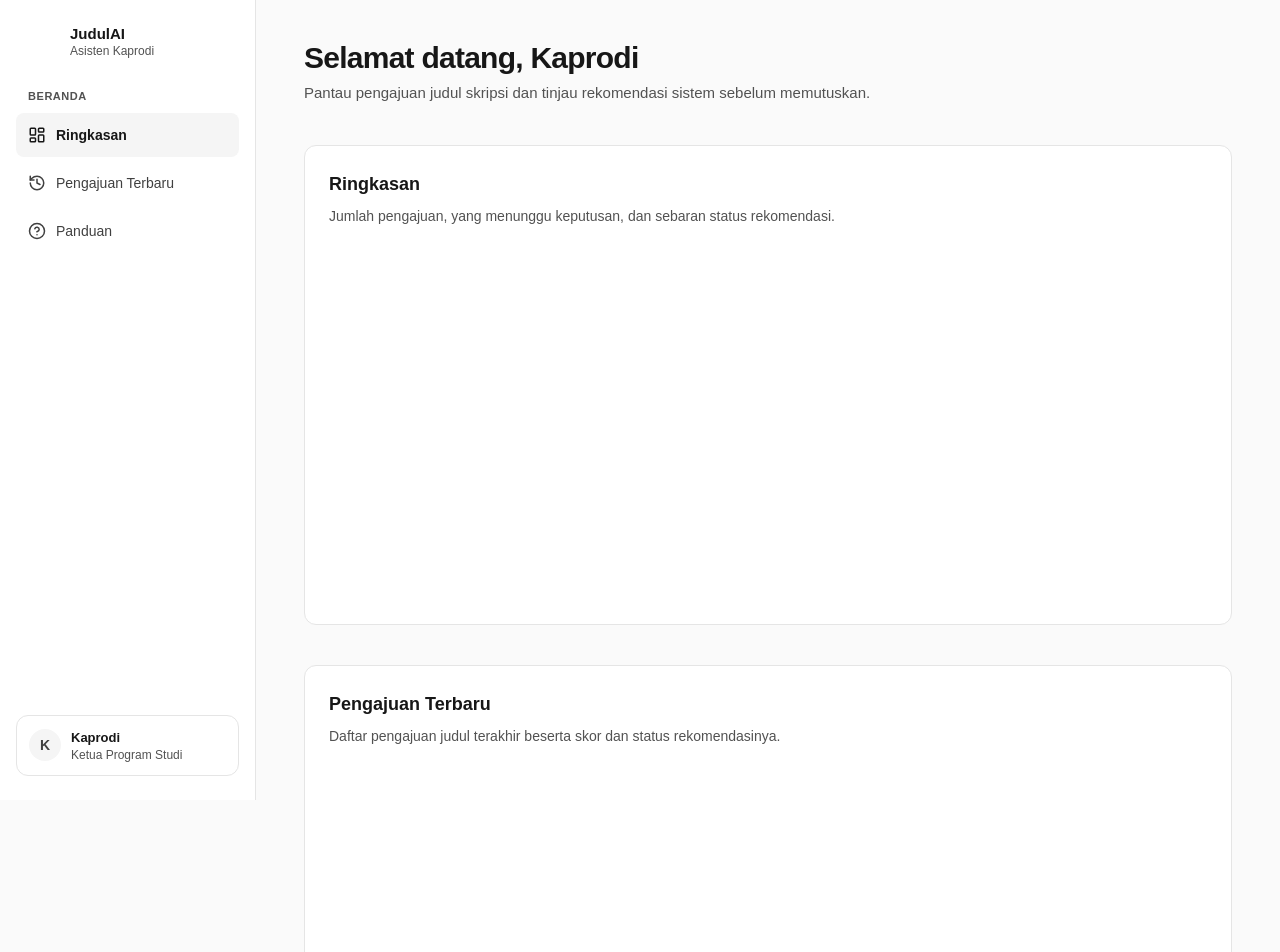
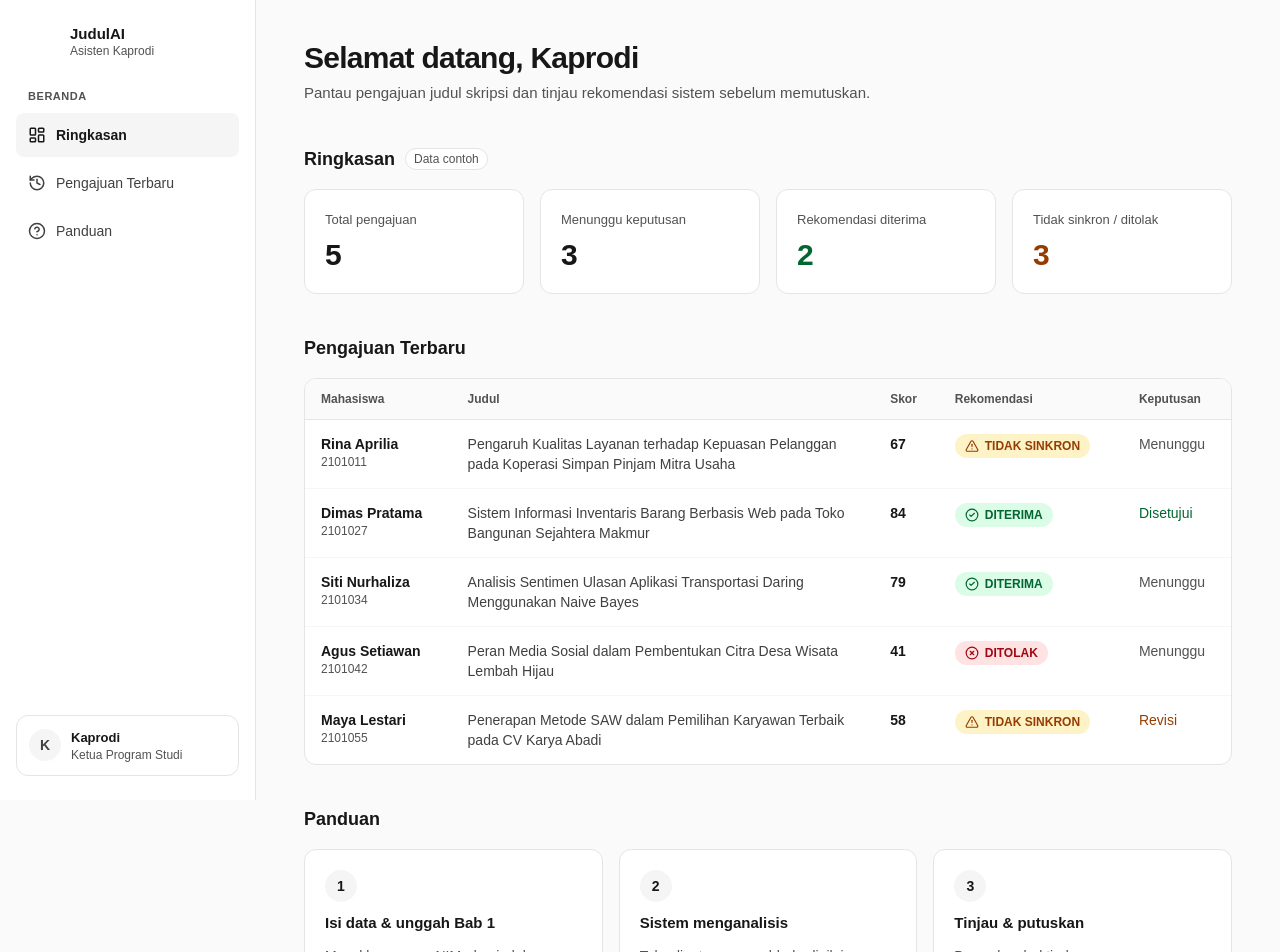
Before and after one commit to gyenisasyofiaa/skripsilens, a Next.js app: page / in a window 1280 px wide. Shown: the top 952 px of the page. Built offline with nearby package versions, Linux system fonts and the light colour scheme.

Commit message:
feat: build home page with summary cards, submission list, and guide

```diff
--- a/src/app/(dashboard)/page.tsx
+++ b/src/app/(dashboard)/page.tsx
@@ -1,28 +1,108 @@
 import type { Metadata } from "next";
+import StatusBadge from "@/components/analisis/StatusBadge";
+import type { RingkasanPengajuan, StatusKeputusan } from "@/types/analisis";
 
 export const metadata: Metadata = {
   title: "Beranda",
 };
 
-const SECTIONS = [
+// Data contoh dari dataset sampel. Diganti data database pada tahap berikutnya.
+const PENGAJUAN_CONTOH: RingkasanPengajuan[] = [
   {
-    id: "ringkasan",
-    title: "Ringkasan",
-    description: "Jumlah pengajuan, yang menunggu keputusan, dan sebaran status rekomendasi.",
+    id: "contoh-1",
+    namaMahasiswa: "Rina Aprilia",
+    nim: "2101011",
+    judul: "Pengaruh Kualitas Layanan terhadap Kepuasan Pelanggan pada Koperasi Simpan Pinjam Mitra Usaha",
+    skorTotal: 67,
+    rekomendasi: "TIDAK_SINKRON",
+    keputusan: "MENUNGGU",
   },
   {
-    id: "terbaru",
-    title: "Pengajuan Terbaru",
-    description: "Daftar pengajuan judul terakhir beserta skor dan status rekomendasinya.",
+    id: "contoh-2",
+    namaMahasiswa: "Dimas Pratama",
+    nim: "2101027",
+    judul: "Sistem Informasi Inventaris Barang Berbasis Web pada Toko Bangunan Sejahtera Makmur",
+    skorTotal: 84,
+    rekomendasi: "DITERIMA",
+    keputusan: "DISETUJUI",
   },
   {
-    id: "panduan",
-    title: "Panduan",
-    description: "Tiga langkah menilai judul: unggah Bab 1, tunggu hasil analisis, lalu putuskan.",
+    id: "contoh-3",
+    namaMahasiswa: "Siti Nurhaliza",
+    nim: "2101034",
+    judul: "Analisis Sentimen Ulasan Aplikasi Transportasi Daring Menggunakan Naive Bayes",
+    skorTotal: 79,
+    rekomendasi: "DITERIMA",
+    keputusan: "MENUNGGU",
+  },
+  {
+    id: "contoh-4",
+    namaMahasiswa: "Agus Setiawan",
+    nim: "2101042",
+    judul: "Peran Media Sosial dalam Pembentukan Citra Desa Wisata Lembah Hijau",
+    skorTotal: 41,
+    rekomendasi: "DITOLAK",
+    keputusan: "MENUNGGU",
+  },
+  {
+    id: "contoh-5",
+    namaMahasiswa: "Maya Lestari",
+    nim: "2101055",
+    judul: "Penerapan Metode SAW dalam Pemilihan Karyawan Terbaik pada CV Karya Abadi",
+    skorTotal: 58,
+    rekomendasi: "TIDAK_SINKRON",
+    keputusan: "REVISI",
   },
 ];
 
+const KEPUTUSAN_STYLE: Record<StatusKeputusan, { label: string; className: string }> = {
+  MENUNGGU: { label: "Menunggu", className: "text-neutral-600" },
+  DISETUJUI: { label: "Disetujui", className: "font-medium text-green-800" },
+  REVISI: { label: "Revisi", className: "font-medium text-amber-800" },
+  DITOLAK: { label: "Ditolak", className: "font-medium text-red-800" },
+};
+
+const LANGKAH_PANDUAN = [
+  {
+    judul: "Isi data & unggah Bab 1",
+    deskripsi: "Masukkan nama, NIM, dan judul yang diajukan, lalu unggah Bab 1 dalam format PDF atau DOCX.",
+  },
+  {
+    judul: "Sistem menganalisis",
+    deskripsi: "Teks dipotong per subbab, dinilai per kriteria, dan setiap kutipan bukti dicocokkan ulang dengan isi dokumen.",
+  },
+  {
+    judul: "Tinjau & putuskan",
+    deskripsi: "Baca skor, bukti, dan saran. Rekomendasi hanya alat bantu; keputusan resmi tetap Anda tetapkan dengan satu klik.",
+  },
+];
+
+const KOLOM_TABEL = ["Mahasiswa", "Judul", "Skor", "Rekomendasi", "Keputusan"];
+
 export default function BerandaPage() {
+  const ringkasan = [
+    {
+      label: "Total pengajuan",
+      nilai: PENGAJUAN_CONTOH.length,
+      className: "text-neutral-900",
+    },
+    {
+      label: "Menunggu keputusan",
+      nilai: PENGAJUAN_CONTOH.filter((p) => p.keputusan === "MENUNGGU").length,
+      className: "text-neutral-900",
+    },
+    {
+      label: "Rekomendasi diterima",
+      nilai: PENGAJUAN_CONTOH.filter((p) => p.rekomendasi === "DITERIMA").length,
+      className: "text-green-800",
+    },
+    {
+      label: "Tidak sinkron / ditolak",
+      nilai: PENGAJUAN_CONTOH.filter((p) => p.rekomendasi !== "DITERIMA").length,
+      className: "text-amber-800",
+    },
+  ];
+
   return (
     <div className="flex flex-col gap-10">
       <header className="flex flex-col gap-1.5">
@@ -34,19 +114,116 @@ export default function BerandaPage() {
         </p>
       </header>
 
-      {SECTIONS.map((section) => (
-        <section
-          key={section.id}
-          id={section.id}
-          aria-labelledby={`${section.id}-title`}
-          className="flex min-h-[60vh] flex-col gap-2 rounded-xl border border-neutral-200 bg-white p-6"
-        >
-          <h2 id={`${section.id}-title`} className="text-lg font-semibold text-neutral-900">
-            {section.title}
+      <section id="ringkasan" aria-labelledby="ringkasan-title" className="flex flex-col gap-4">
+        <div className="flex items-center gap-2.5">
+          <h2 id="ringkasan-title" className="text-lg font-semibold text-neutral-900">
+            Ringkasan
           </h2>
-          <p className="text-sm text-neutral-600">{section.description}</p>
-        </section>
-      ))}
+          <span className="rounded-full border border-neutral-200 bg-white px-2 py-0.5 text-xs text-neutral-600">
+            Data contoh
+          </span>
+        </div>
+        <div className="grid grid-cols-2 gap-3 sm:gap-4 lg:grid-cols-4">
+          {ringkasan.map((item) => (
+            <div
+              key={item.label}
+              className="flex flex-col gap-2 rounded-xl border border-neutral-200 bg-white p-4 sm:p-5"
+            >
+              <span className="text-[13px] text-neutral-600">{item.label}</span>
+              <span className={`text-2xl font-bold sm:text-3xl ${item.className}`}>{item.nilai}</span>
+            </div>
+          ))}
+        </div>
+      </section>
+
+      <section id="terbaru" aria-labelledby="terbaru-title" className="flex flex-col gap-4">
+        <h2 id="terbaru-title" className="text-lg font-semibold text-neutral-900">
+          Pengajuan Terbaru
+        </h2>
+
+        <ul className="flex flex-col gap-3 md:hidden">
+          {PENGAJUAN_CONTOH.map((p) => (
+            <li
+              key={p.id}
+              className="flex flex-col gap-2.5 rounded-xl border border-neutral-200 bg-white p-4"
+            >
+              <div className="flex items-start justify-between gap-3">
+                <div>
+                  <p className="text-sm font-semibold text-neutral-900">{p.namaMahasiswa}</p>
+                  <p className="text-xs text-neutral-600">{p.nim}</p>
+                </div>
+                <span className="text-sm font-bold text-neutral-900">
+                  {p.skorTotal}
+                  <span className="font-normal text-neutral-600">/100</span>
+                </span>
+              </div>
+              <p className="text-[13px] leading-relaxed text-neutral-700">{p.judul}</p>
+              <div className="flex flex-wrap items-center justify-between gap-2">
+                <StatusBadge status={p.rekomendasi} />
+                <span className={`text-xs ${KEPUTUSAN_STYLE[p.keputusan].className}`}>
+                  Keputusan: {KEPUTUSAN_STYLE[p.keputusan].label}
+                </span>
+              </div>
+            </li>
+          ))}
+        </ul>
+
+        <div className="hidden overflow-x-auto rounded-xl border border-neutral-200 bg-white md:block">
+          <table className="w-full min-w-[720px] text-left text-sm">
+            <thead className="bg-neutral-50">
+              <tr>
+                {KOLOM_TABEL.map((kolom) => (
+                  <th
+                    key={kolom}
+                    scope="col"
+                    className="border-b border-neutral-200 px-4 py-3 text-xs font-semibold text-neutral-600"
+                  >
+                    {kolom}
+                  </th>
+                ))}
+              </tr>
+            </thead>
+            <tbody className="divide-y divide-neutral-100">
+              {PENGAJUAN_CONTOH.map((p) => (
+                <tr key={p.id}>
+                  <td className="px-4 py-3.5 align-top">
+                    <p className="font-semibold text-neutral-900">{p.namaMahasiswa}</p>
+                    <p className="text-xs text-neutral-600">{p.nim}</p>
+                  </td>
+                  <td className="max-w-sm px-4 py-3.5 align-top text-neutral-700">{p.judul}</td>
+                  <td className="px-4 py-3.5 align-top font-semibold text-neutral-900">{p.skorTotal}</td>
+                  <td className="px-4 py-3.5 align-top">
+                    <StatusBadge status={p.rekomendasi} />
+                  </td>
+                  <td className={`px-4 py-3.5 align-top ${KEPUTUSAN_STYLE[p.keputusan].className}`}>
+                    {KEPUTUSAN_STYLE[p.keputusan].label}
+                  </td>
+                </tr>
+              ))}
+            </tbody>
+          </table>
+        </div>
+      </section>
+
+      <section id="panduan" aria-labelledby="panduan-title" className="flex flex-col gap-4">
+        <h2 id="panduan-title" className="text-lg font-semibold text-neutral-900">
+          Panduan
+        </h2>
+        <ol className="grid gap-4 sm:grid-cols-3">
+          {LANGKAH_PANDUAN.map((langkah, index) => (
+            <li
+              key={langkah.judul}
+              className="flex flex-col gap-2.5 rounded-xl border border-neutral-200 bg-white p-5"
+            >
+              <span className="flex size-8 items-center justify-center rounded-full bg-neutral-100 text-sm font-bold text-neutral-900">
+                {index + 1}
+              </span>
+              <h3 className="text-[15px] font-semibold text-neutral-900">{langkah.judul}</h3>
+              <p className="text-sm leading-relaxed text-neutral-600">{langkah.deskripsi}</p>
+            </li>
+          ))}
+        </ol>
+      </section>
     </div>
   );
 }
```
